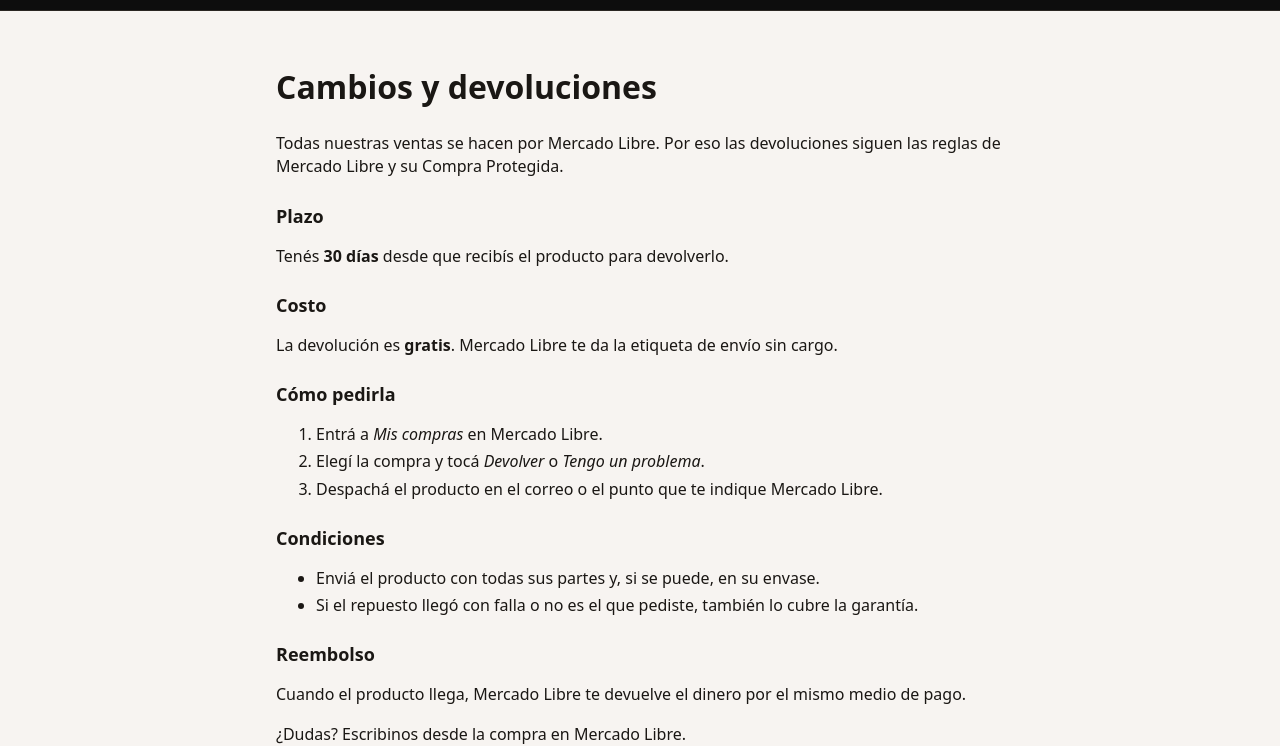
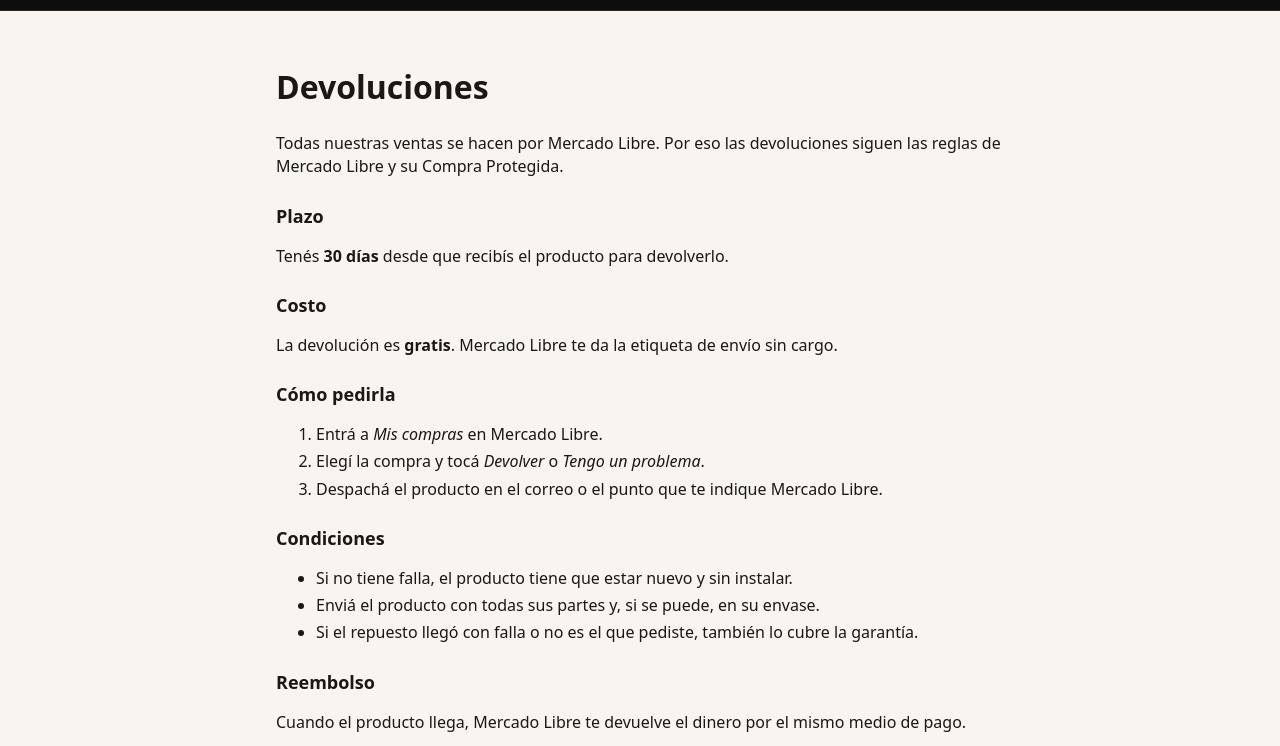
Before and after one commit to santimaestri/repuestolibre-web, a plain HTML site: page devoluciones.html in a window 1280 px wide. Shown: the part 54-800 px from the top of the page. Drawn offline with Linux system fonts and the light colour scheme.

Commit message:
Devoluciones: sin cambios, sólo productos nuevos (igual que Merchant Center)
Co-Authored-By: Claude Opus 5.5 <noreply@anthropic.com>

```diff
--- a/devoluciones.html
+++ b/devoluciones.html
@@ -3,7 +3,7 @@
 <head>
 <meta charset="utf-8">
 <meta name="viewport" content="width=device-width, initial-scale=1">
-<title>Cambios y devoluciones — Repuestolibre</title>
+<title>Devoluciones — Repuestolibre</title>
 <meta name="description" content="Tenés 30 días desde que recibís el repuesto para devolverlo. La devolución es gratis y se pide desde Mercado Libre.">
 <link rel="canonical" href="https://www.repuestolibre.com.ar/devoluciones.html">
 <link rel="icon" href="logo.svg" type="image/svg+xml">
@@ -18,7 +18,7 @@
   </div>
 </header>
 <main class="wrap politica">
-  <h1>Cambios y devoluciones</h1>
+  <h1>Devoluciones</h1>
   <p>Todas nuestras ventas se hacen por Mercado Libre. Por eso las devoluciones siguen las reglas de Mercado Libre y su Compra Protegida.</p>
   <h2>Plazo</h2>
   <p>Tenés <strong>30 días</strong> desde que recibís el producto para devolverlo.</p>
@@ -32,6 +32,7 @@
   </ol>
   <h2>Condiciones</h2>
   <ul>
+    <li>Si no tiene falla, el producto tiene que estar nuevo y sin instalar.</li>
     <li>Enviá el producto con todas sus partes y, si se puede, en su envase.</li>
     <li>Si el repuesto llegó con falla o no es el que pediste, también lo cubre la garantía.</li>
   </ul>
```
